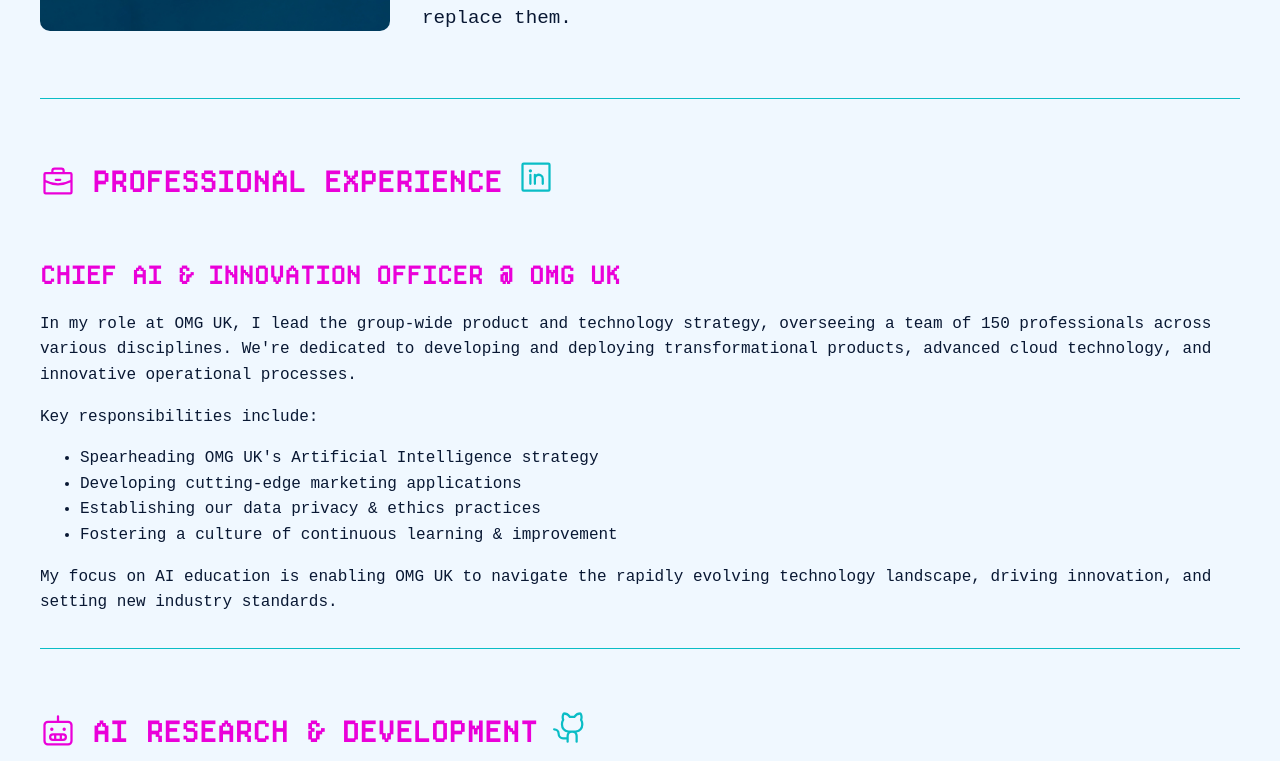
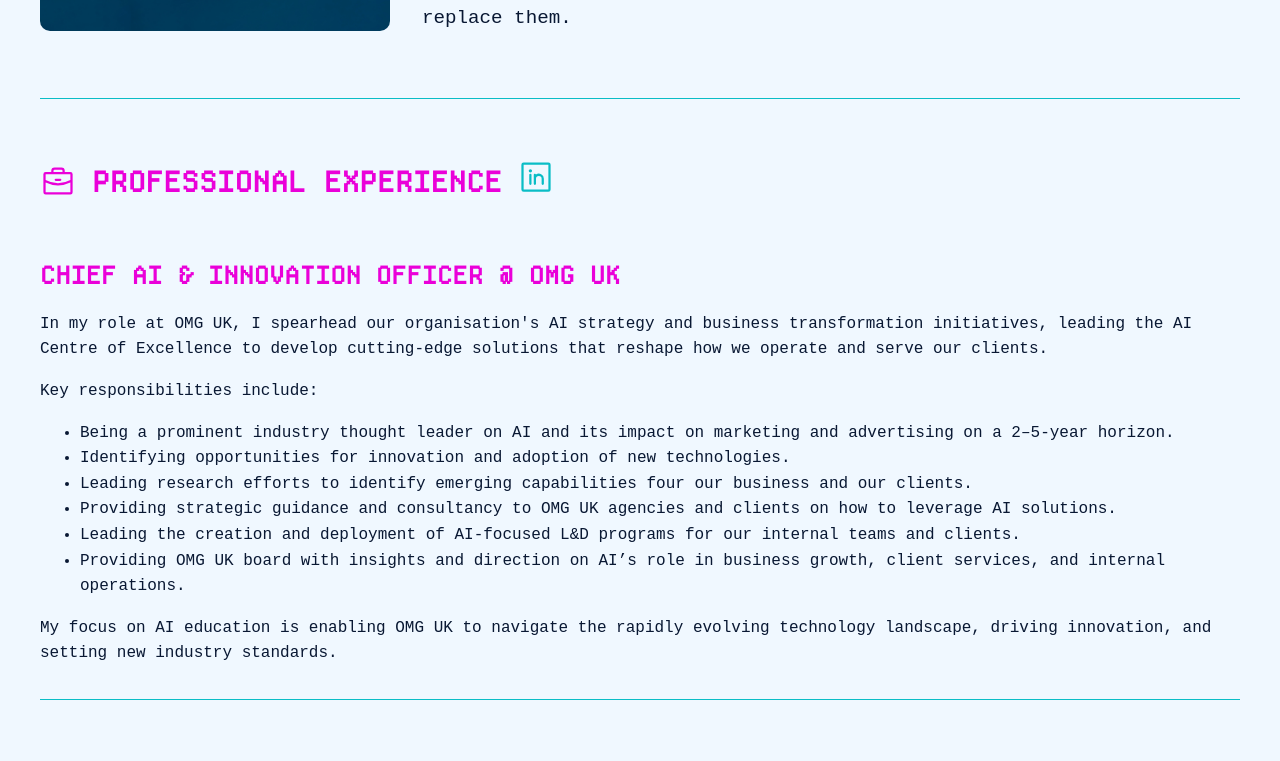
Before and after one commit to seanbetts/seanbetts, a React (Create React App) app: page /about in a window 1280 px wide. Shown: the part 547-1308 px from the top of the page. Built offline with nearby package versions, Linux system fonts and the light colour scheme; a web font is replaced by a local one.

Commit message:
role update 2

```diff
--- a/src/pages/About.js
+++ b/src/pages/About.js
@@ -82,18 +82,19 @@
         </div>
         <h4>Chief AI & Innovation Officer @ OMG UK</h4>
         <p>
-          In my role at OMG UK, I lead the group-wide product and technology strategy, overseeing a team
-          of 150 professionals across various disciplines. We're dedicated to developing and deploying
-          transformational products, advanced cloud technology, and innovative operational processes.
+          In my role at OMG UK, I spearhead our organisation's AI strategy and business transformation initiatives,
+          leading the AI Centre of Excellence to develop cutting-edge solutions that reshape how we operate and serve our clients.
         </p>
         <p>
           Key responsibilities include:
         </p>
         <ul>
-          <li>Spearheading OMG UK's Artificial Intelligence strategy</li>
-          <li>Developing cutting-edge marketing applications</li>
-          <li>Establishing our data privacy & ethics practices</li>
-          <li>Fostering a culture of continuous learning & improvement</li>
+          <li>Being a prominent industry thought leader on AI and its impact on marketing and advertising on a 2–5-year horizon.</li>
+          <li>Identifying opportunities for innovation and adoption of new technologies.</li>
+          <li>Leading research efforts to identify emerging capabilities four our business and our clients.</li>
+          <li>Providing strategic guidance and consultancy to OMG UK agencies and clients on how to leverage AI solutions.</li>
+          <li>Leading the creation and deployment of AI-focused L&D programs for our internal teams and clients.</li>
+          <li>Providing OMG UK board with insights and direction on AI’s role in business growth, client services, and internal operations.</li>
         </ul>
         <p>
           My focus on AI education is enabling OMG UK to navigate the rapidly evolving technology landscape,
```
